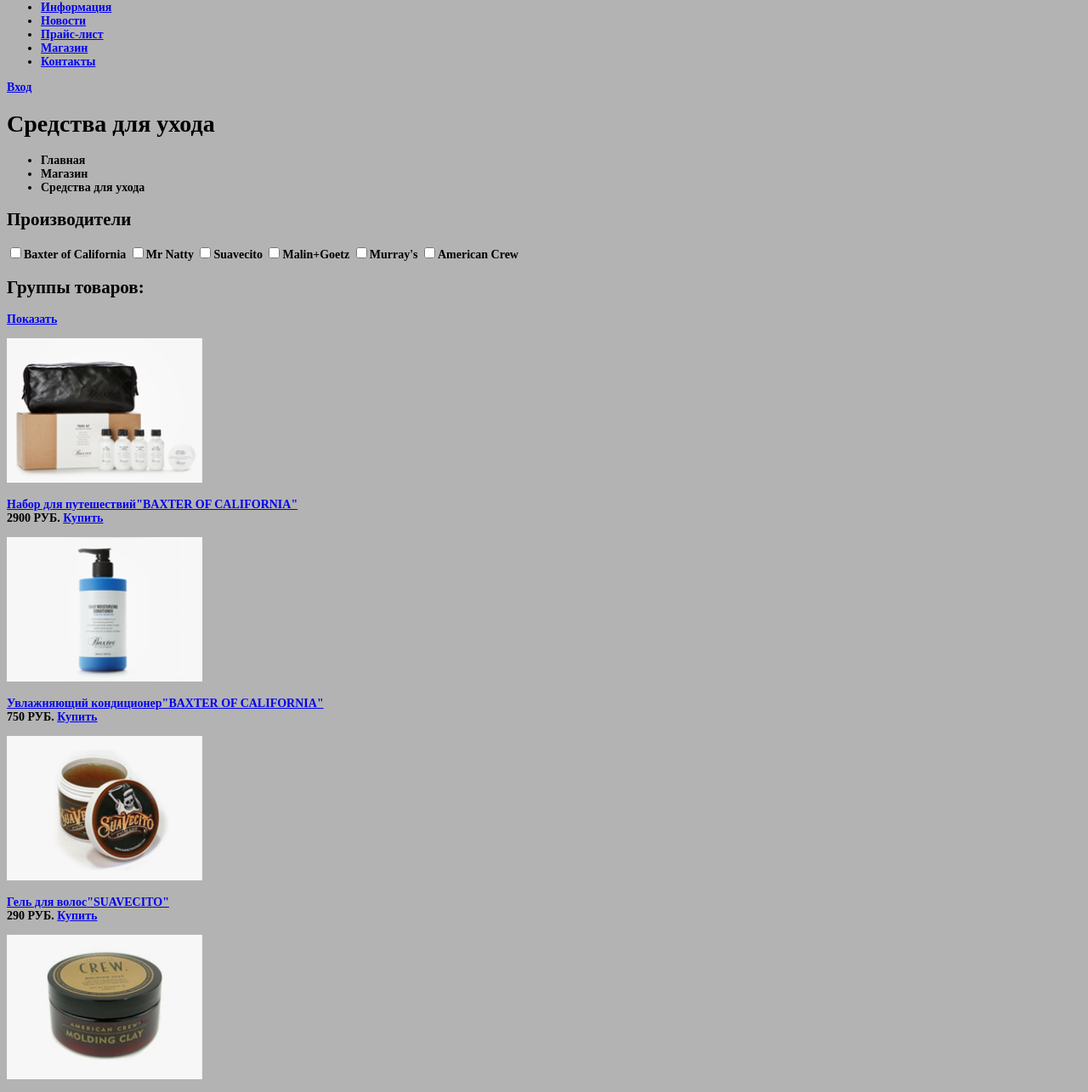
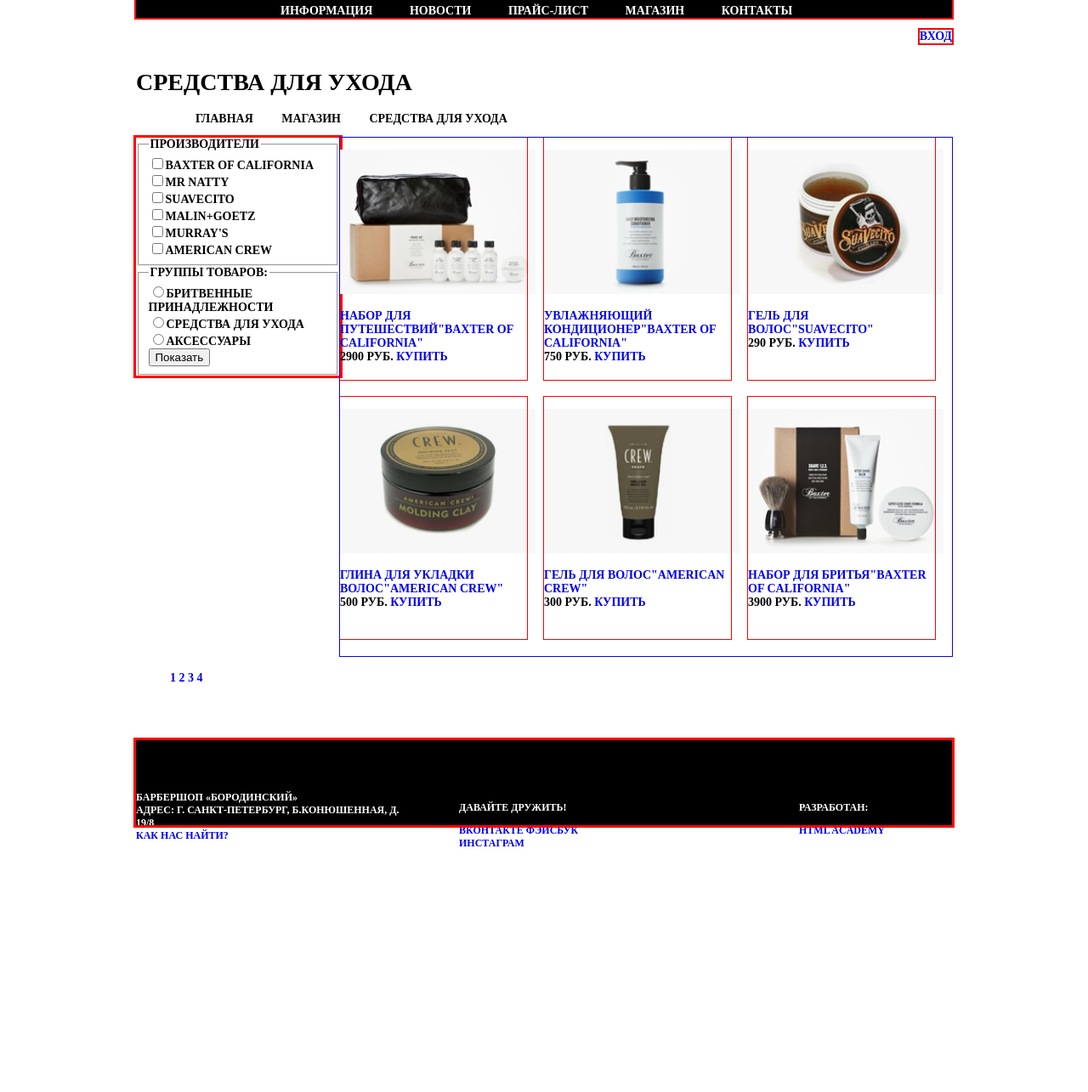
Before and after one commit to MikhailNSK/151988-barbershop, a plain HTML site: page catalog.html in a window 1280 px wide. Shown: the part 37-1322 px from the top of the page at 85% size. After the commit the page ends 1058 px from the top, so only its background shows below. Drawn offline with Linux system fonts and the light colour scheme.

Commit message:
построил сетку
изменил разметку

```diff
--- a/catalog.html
+++ b/catalog.html
@@ -6,9 +6,10 @@
     <link rel="stylesheet" href="css/style.css">
   </head>
   <body>
+  	<header class="main-header">
   		<div class="container">
-  		<div class="header">
-  			<span class="logo">Barbershop</span>
+  			<span class="logo"><img src="img/Logo.png" alt="asda"></span>
+          <nav class="main-navigation">
       			<ul>
       				<li><a href="@">Информация</a></li>
       				<li><a href="@">Новости</a></li>
@@ -16,33 +17,46 @@
       				<li><a href="@">Магазин</a></li>
       				<li><a href="@">Контакты</a></li>
       			</ul>
-  			<a href="@" class="login">Вход</a>
-  		</div><!--End Header-->
-  		<main>
-  			<h1>Средства для ухода</h1>
+          </nav>
+  			 <div class="user-block">
+          <a class="login" href="@">Вход</a>
+        </div>
+  		</div>
+      </header>
+
+  		<main class="container">
+  			<h1 class="title-catalog">Средства для ухода</h1>
   			<ul class="breadcrumbs">
   				<li>Главная</li>
   				<li>Магазин</li>
   				<li>Средства для ухода</li>
   			</ul>
-  			<aside>
-          <h2>Производители</h2>
-    				<label for="input-one"><input type="checkbox" id="input-one">Baxter of California</label>
-            <label for="input-two"><input type="checkbox" id="input-two">Mr Natty</label>
-            <label for="input-three"><input type="checkbox" id="input-three">Suavecito</label>
-            <label for="input-for"><input type="checkbox" id="input-for">Malin+Goetz</label>
-            <label for="input-five"><input type="checkbox" id="input-five">Murray's</label>
-            <label for="input-six"><input type="checkbox" id="input-six">American Crew</label>
-          <div class="sidebar-left">
-            <h2>Группы товаров:</h2>
-            <a href="@" class="info">Показать</a>
-          </div>
+  			<aside class="sidebar-left">
+        <form action="">
+          <fieldset class="production">
+            <legend>Производители</legend>
+      				<label for="input-one"><input type="checkbox" id="input-one">Baxter of California</label><br>
+              <label for="input-two"><input type="checkbox" id="input-two">Mr Natty</label><br>
+              <label for="input-three"><input type="checkbox" id="input-three">Suavecito</label><br>
+              <label for="input-for"><input type="checkbox" id="input-for">Malin+Goetz</label><br>
+              <label for="input-five"><input type="checkbox" id="input-five">Murray's</label><br>
+              <label for="input-six"><input type="checkbox" id="input-six">American Crew</label><br>
+            </fieldset>
+
+          <fieldset class="group-product">
+            <legend>Группы товаров:</legend>
+              <label for="input-1"><input type="radio" id="input-1">Бритвенные принадлежности</label><br>
+              <label for="input-2"><input type="radio" id="input-2">Средства для ухода</label><br>
+              <label for="input-3"><input type="radio" id="input-3">Аксессуары</label><br>
+            <button type="button">Показать</button>
+          </fieldset>
+          </form>
   			</aside>
         <section>
           <article class="products">
             <div class="cards">
               <p><img src="img/layer38.png" width="230" height="170" alt="картинка"></p>
-              <div class="set"><a href="@"><span>Набор для путешествий</span><span>"BAXTER OF CALIFORNIA"</span></a></div>
+              <div class="set"><a href="@"><span class="category">Набор для путешествий</span><span class="title">"BAXTER OF CALIFORNIA"</span></a></div>
               <div class="wrap">
                  <span class="price">2900 РУБ.</span>
                  <a href="@" class="article-buy">Купить</a>
@@ -51,7 +65,7 @@
 
              <div class="cards">
               <p><img src="img/layer30.png" width="230" height="170" alt="картинка"></p>
-              <div class="set"><a href="@"><span>Увлажняющий кондиционер</span><span>"BAXTER OF CALIFORNIA"</span></a></div>
+              <div class="set"><a href="@"><span class="category">Увлажняющий кондиционер</span><span class="title">"BAXTER OF CALIFORNIA"</span></a></div>
                <div class="wrap">
                  <span class="price">750 РУБ.</span>
                  <a href="@" class="article-buy">Купить</a>
@@ -60,7 +74,7 @@
 
              <div class="cards">
               <p><img src="img/layer31.png" width="230" height="170" alt="картинка"></p>
-              <div class="set"><a href="@"><span>Гель для волос</span><span>"SUAVECITO"</span></a></div>
+              <div class="set"><a href="@"><span class="category">Гель для волос</span><span class="title">"SUAVECITO"</span></a></div>
                <div class="wrap">
                  <span class="price">290 РУБ.</span>
                  <a href="@" class="article-buy">Купить</a>
@@ -69,7 +83,7 @@
 
              <div class="cards">
               <p><img src="img/layer32.png" width="230" height="170" alt="картинка"></p>
-              <div class="set"><a href="@"><span>Глина для укладки волос</span><span>"American Crew"</span></a></div>
+              <div class="set"><a href="@"><span class="category">Глина для укладки волос</span><span class="title">"American Crew"</span></a></div>
                <div class="wrap">
                  <span class="price">500 РУБ.</span>
                  <a href="@" class="article-buy">Купить</a>
@@ -78,7 +92,7 @@
 
              <div class="cards">
               <p><img src="img/layer33.png" width="230" height="170" alt="картинка"></p>
-              <div class="set"><a href="@"><span>Гель для волос</span><span>"American Crew"</span></a></div>
+              <div class="set"><a href="@"><span class="category">Гель для волос</span><span class="title">"American Crew"</span></a></div>
                <div class="wrap">
                  <span class="price">300 РУБ.</span>
                  <a href="@" class="article-buy">Купить</a>
@@ -87,7 +101,7 @@
 
              <div class="cards">
               <p><img src="img/layer34.png" width="230" height="170" alt="картинка"></p>
-              <div class="set"><a href="@"><span>Набор для бритья</span><span>"BAXTER OF CALIFORNIA"</span></a></div>
+              <div class="set"><a href="@"><span class="category">Набор для бритья</span><span class="title">"BAXTER OF CALIFORNIA"</span></a></div>
                <div class="wrap">
                  <span class="price">3900 РУБ.</span>
                  <a href="@" class="article-buy">Купить</a>
@@ -96,34 +110,34 @@
 
           </article>
           <ul class="page">
-            <li>1</li>
-            <li>2</li>
-            <li>3</li>
-            <li>4</li>
+            <li><a href="@">1</a></li>
+            <li><a href="@">2</a></li>
+            <li><a href="@">3</a></li>
+            <li><a href="@">4</a></li>
           </ul>
         </section>
   		</main>
-      <footer>
-          <div class="contacts">
-            БАРБЕРШОП "Бородинский"<br>
-            АДРЕС:Г.САНКТ-ПЕТЕРБУРГ,УЛ.Б.КОНЮШЕННАЯ,Д.19/8<br>
-            <a href="@">КАК НАС НАЙТИ?</a><br>
-            ТЕЛЕФОН:+7(495)666-02-66
-          </div>
-          <div class="web-contact">
-              <p>ДАВАЙТЕ ДРУЖИТЬ!</p>
-              <ul>
-                <li></li>
-                <li></li>
-                <li></li>
-              </ul>
-          </div>
-          <div>
-            <p>РАЗРАБОТАНО:</p>
-            <a href="@">HTMLACADEMY.RU</a>
+     <footer class="main-footer">
+        <div class="container">
+          <section class="footer-contacts">
+            Барбершоп «Бородинский»<br>
+            Адрес: г. Санкт-Петербург, Б.Конюшенная, д. 19/8<br>
+            <a href="@">Как нас найти?</a><br>
+            Телефон:+7(495)666-02-66
+          </section>
+          <section class="footer-social">
+              <p>Давайте дружить!</p>
+              <a class="social-btn social-btn-vk" href="@">Вконтакте</a>
+              <a class="social-btn social-btn-fb" href="@">Фэйсбук</a>
+              <a class="social-btn social-btn-inst" href="@">Инстаграм</a>
+          </section>
+          <section class="footer-copyright">
+              <p>Разработан:</p>
+              <a class="btn" href="https://htmlacademy.ru">HTML Academy</a>
+          </section>
         </div>
       </footer>
-  	</div><!--End Container-->
+
 
   </body>
 </html>
--- a/css/style.css
+++ b/css/style.css
@@ -2,5 +2,121 @@ body {
 	font-weight: bold;
 	font-size: 14px;
 	font-family: PTSans Narrow;
-	background: #b3b3b3;
+	width: 960px;
+	margin: 0 auto;
+	text-transform: uppercase;
 }
+a {
+	text-decoration: none;
+}
+.main-header {
+	background: #000000;
+	outline: 2px solid red;
+}
+.main-header ul {
+	padding-left: 130px;
+
+}
+.main-header ul li {
+	display: inline-block;
+	padding-left: 40px;
+}
+.main-header ul li a {
+	text-decoration: none;
+	color: white;
+
+}
+.user-block {
+	float: right;
+	outline: 2px solid red;
+}
+.container2 {
+	padding-top: 60px;
+	outline: 2px solid red;
+}
+.container2 a {
+	color: black;
+}
+.breadcrumbs li {
+	display: inline-block;
+	padding-left: 30px;
+
+}
+#gallery {
+	float:left;
+	outline: 2px solid red;
+}
+.wrapper2 {
+	padding-top: 30px;
+	margin-left: 555px;
+	outline: 2px solid red;
+}
+.wrapper3 {
+	padding-top: 50px;
+	margin-left: 555px;
+	outline: 2px solid red;
+}
+.clearfix::after {
+	content: "";
+	display: table;
+	clear: both;
+}
+
+.main-footer {
+  margin-top: 65px;
+  padding-top: 60px;
+  padding-bottom: 40px;
+  outline: 3px solid red;
+  font-size: 12px;
+  background: black;
+  color: white;
+}
+
+.footer-contacts {
+  float: left;
+  width: 320px;
+  margin-right: 60px;
+  min-height: 90px;
+
+
+}
+
+.footer-social {
+  float: left;
+  width: 180px;
+  min-height: 90px;
+}
+
+.footer-copyright {
+  float: right;
+  width: 180px;
+  min-height: 90px;
+}
+.sidebar-left {
+	float: left;
+	outline: 3px solid red;
+	width: 240px;
+}
+article {
+	display: inline-block;
+}
+.cards {
+	width: 220px;
+	height: 285px;
+	outline: 1px solid red;
+	display: inline-block;
+	float: left;
+	margin-right: 20px;
+	margin-bottom: 20px;
+}
+.products {
+	outline: 1px solid blue;
+	width: 720px;
+}
+.page li{
+	display: inline-block;
+
+}
+.title-catalog {
+	margin-top: 60px;
+}
```
Also changed, not shown: product-page.html (+36 -28 lines), img/Layer21.svg (renamed from img/Layer 21.svg), img/Logo.jpg (added), img/Logo.png (added), img/index-logo.png (added), img/index-logo.svg (renamed from img/BORODINSKI Logo.svg), img/photo-1.jpg (added), img/tint.jpg (added), Новый текстовый документ (3).txt (added). Lines whose indentation alone changed are shown as unchanged.
